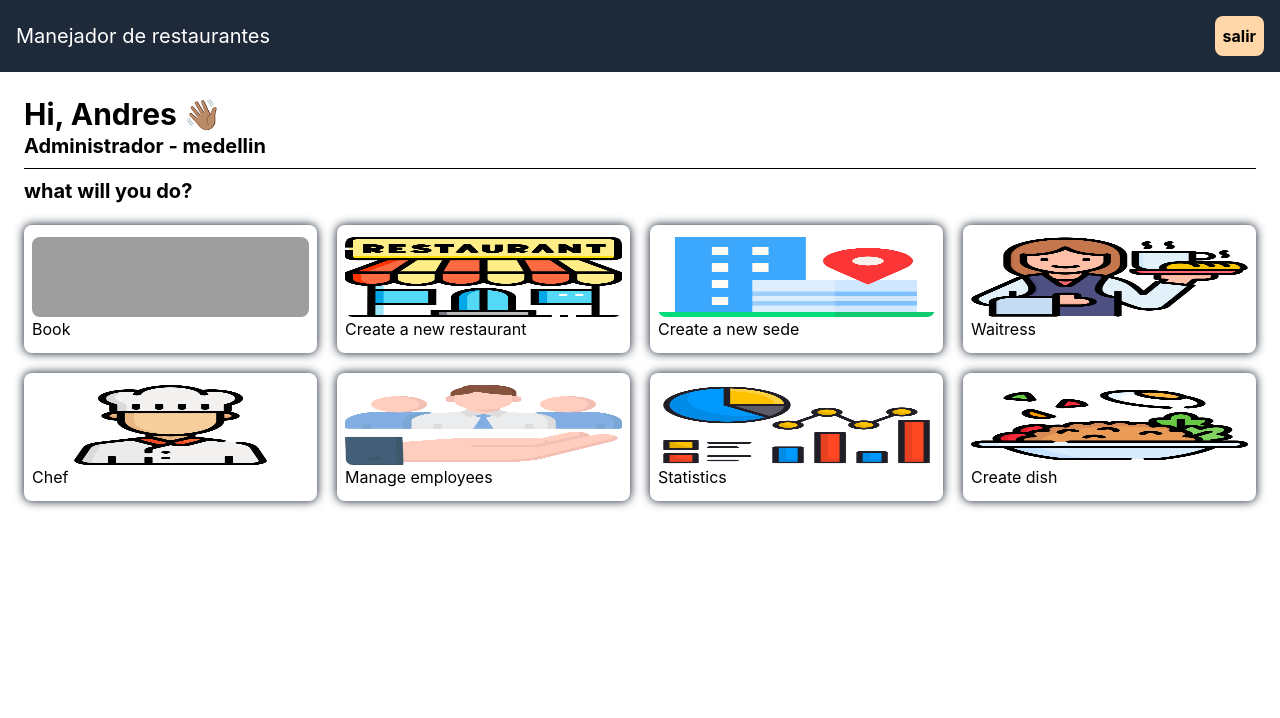
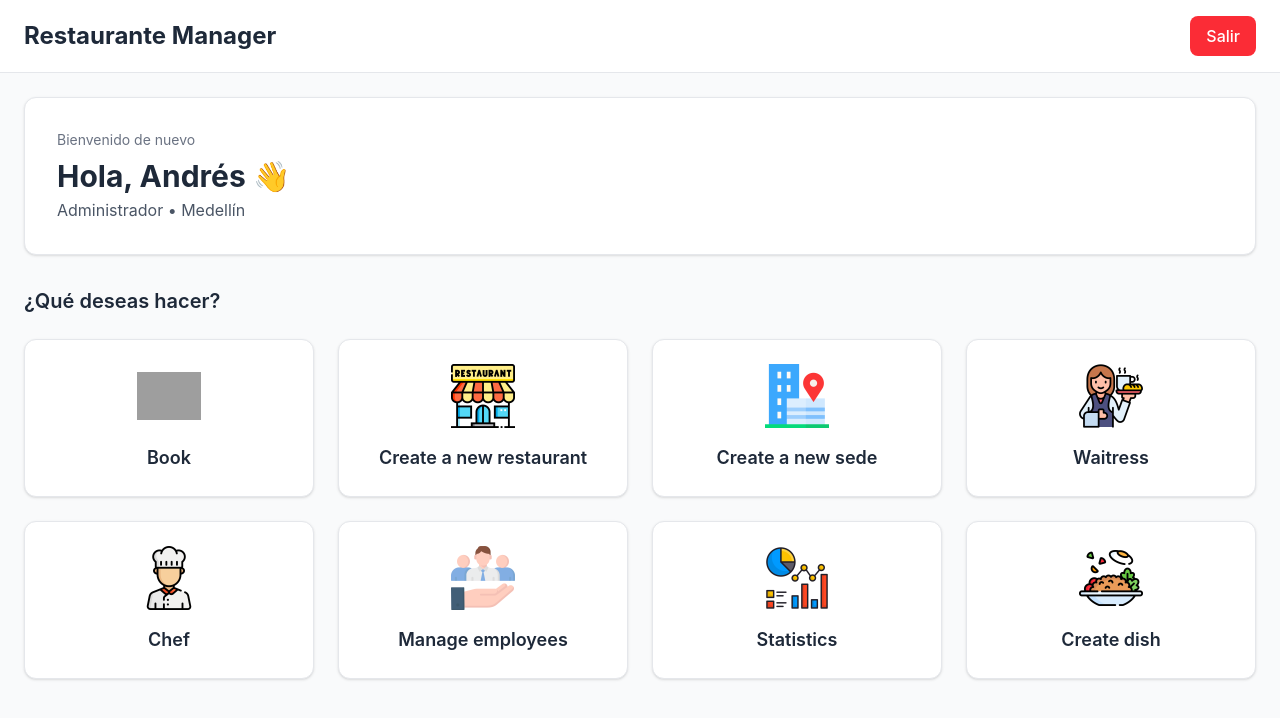
Before and after one commit to and1ru/restaurante-front, a React (Vite) app: page /private/dashboard in a window 1280 px wide. Shown: the top 718 px of the page. Built offline with nearby package versions, Linux system fonts and the light colour scheme; grey boxes are pictures that could not be loaded.

Commit message:
se mejoro los estilos del dashboard

```diff
--- a/src/components/target-dashboard-component.tsx
+++ b/src/components/target-dashboard-component.tsx
@@ -1,5 +1,4 @@
 import { useNavigate } from "react-router-dom";
-import { style } from "../helper/style";
 
 interface Props {
   imagen: string;
@@ -7,12 +6,44 @@ interface Props {
   url: string;
 }
 
-export const TargetDashboardComponent = ({imagen, title, url }: Props) => {
+export const TargetDashboardComponent = ({
+  imagen,
+  title,
+  url,
+}: Props) => {
   const navigate = useNavigate();
+
   return (
-    <div onClick={() => navigate(url)} className={style.card}>
-      <img src={imagen} alt="" className="w-full h-20 rounded-lg" />
-      <p>{title}</p>
-    </div>
+    <button
+      onClick={() => navigate(url)}
+      className="
+        w-full
+        bg-white
+        border
+        border-gray-200
+        rounded-xl
+        p-6
+        shadow-sm
+        hover:shadow-md
+        hover:-translate-y-1
+        transition-all
+        duration-300
+        flex
+        flex-col
+        items-center
+        gap-4
+        cursor-pointer
+      "
+    >
+      <img
+        src={imagen}
+        alt={title}
+        className="w-16 h-16 object-contain"
+      />
+
+      <h3 className="text-gray-800 font-semibold text-lg text-center">
+        {title}
+      </h3>
+    </button>
   );
 };
--- a/src/page/dashboard-page.tsx
+++ b/src/page/dashboard-page.tsx
@@ -3,22 +3,58 @@ import { dashboardActions } from "../helper/dashboardsActions";
 
 export const DashboardPage = () => {
   return (
-    <>
-      <header className="bg-gray-800  p-4 flex justify-between items-center transform-">
-        <h1 className="text-white text-xl">Manejador de restaurantes</h1>
-        <button className="bg-orange-200 p-2 font-bold rounded-lg">salir</button>
+    <div className="min-h-screen bg-gray-50">
+
+      {/* Header */}
+      <header className="bg-white border-b border-gray-200">
+        <div className="max-w-7xl mx-auto px-6 py-4 flex justify-between items-center">
+          <h1 className="text-2xl font-bold text-gray-800">
+            Restaurante Manager
+          </h1>
+
+          <button className="px-4 py-2 rounded-lg bg-red-500 text-white font-medium hover:bg-red-600 transition">
+            Salir
+          </button>
+        </div>
       </header>
-      <main className="p-6 max-w-7xl mx-auto">
-        <h2 className="text-3xl font-bold">Hi, Andres 👋🏽</h2>
-        <h2 className="text-xl font-bold">Administrador - medellin</h2>
-        <hr className="my-2" />
-        <section className="grid grid-cols-2 gap-5 justify-center md:grid-cols-4">
-          <h2 className="w-full text-xl font-bold col-span-2 md:col-span-4">what will you do?</h2>
-          { dashboardActions.map((action) => (
-            <TargetDashboardComponent imagen={action.image} title={action.title} url={action.url} />
-          ))}
+
+      {/* Contenido */}
+      <main className="max-w-7xl mx-auto p-6">
+
+        {/* Bienvenida */}
+        <section className="bg-white border border-gray-200 rounded-xl p-8 shadow-sm mb-8">
+          <p className="text-gray-500 text-sm">
+            Bienvenido de nuevo
+          </p>
+
+          <h2 className="text-3xl font-bold text-gray-800 mt-2">
+            Hola, Andrés 👋
+          </h2>
+
+          <p className="text-gray-600 mt-1">
+            Administrador • Medellín
+          </p>
         </section>
+
+        {/* Acciones */}
+        <section>
+          <h3 className="text-xl font-semibold text-gray-800 mb-6">
+            ¿Qué deseas hacer?
+          </h3>
+
+          <div className="grid grid-cols-1 sm:grid-cols-2 xl:grid-cols-4 gap-6">
+            {dashboardActions.map((action) => (
+              <TargetDashboardComponent
+                key={action.url}
+                imagen={action.image}
+                title={action.title}
+                url={action.url}
+              />
+            ))}
+          </div>
+        </section>
+
       </main>
-    </>
+    </div>
   );
 };
```
